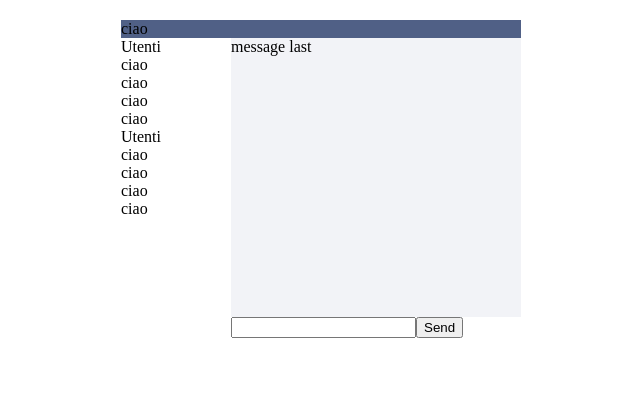
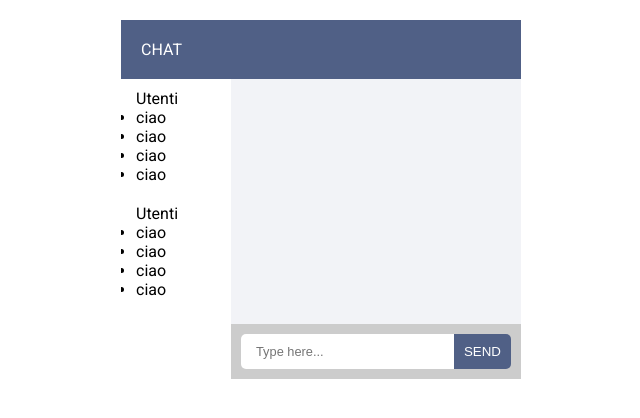
Before and after one commit to saxxi/redux-memo, a React app: page / in a window 1280 px wide. Shown: the top 418 px of the page, without its empty margins (319-959 px from the left). Built offline with nearby package versions, Linux system fonts and the light colour scheme.

Commit message:
Improve chat UX, autoscroll on messages

```diff
--- a/package.json
+++ b/package.json
@@ -36,6 +36,7 @@
     "react": "^16.6.3",
     "react-dom": "^16.6.3",
     "react-redux": "^6.0.0",
+    "react-scroll-to-bottom": "^1.3.1",
     "redux": "^4.0.1",
     "redux-saga": "^1.0.2",
     "styled-components": "^4.2.0"
--- a/src/components/App.css
+++ b/src/components/App.css
@@ -1,3 +1,5 @@
+@import url('https://fonts.googleapis.com/css?family=Roboto');
+
 html, body, div, span, applet, object, iframe,
 h1, h2, h3, h4, h5, h6, p, blockquote, pre,
 a, abbr, acronym, address, big, cite, code,
@@ -20,6 +22,7 @@ time, mark, audio, video {
 }
 
 html, body {
+  font-family: 'Roboto', sans-serif;
   height: 100%;
   margin: 0;
 }
--- a/src/components/chat/ChatApp.component.tsx
+++ b/src/components/chat/ChatApp.component.tsx
@@ -8,7 +8,7 @@ export const ChatAppComponent: React.FC = () => {
   return (
     <>
       <StyledWrapper>
-        <StyledHead>ciao</StyledHead>
+        <StyledHead>CHAT</StyledHead>
         <ChatWrapper>
           <RoomListerContainer />
           <MessageApp>
@@ -28,6 +28,8 @@ const StyledWrapper = styled.div`
 
 const StyledHead = styled.div`
   background: #506086;
+  padding: 20px;
+  color: #fff;
 `
 
 const ChatWrapper = styled.div`
--- a/src/components/chat/message-input/MessageInput.component.tsx
+++ b/src/components/chat/message-input/MessageInput.component.tsx
@@ -1,5 +1,6 @@
 import * as React from 'react';
 import { useState } from 'react';
+import styled from 'styled-components'
 
 interface Props {
   sendMessage: (message: string) => void;
@@ -16,14 +17,39 @@ export const MessageInputComponent: React.FC<Props> = (props: Props) => {
     setMsg(e.target.value);
   }
   return (
-    <form onSubmit={onSubmit}>
-      <input name="inpt-chat" type="text"
+    <StyledForm onSubmit={onSubmit}>
+      <StyledInput name="inpt-chat" type="text"
+        placeholder="Type here..."
         onChange={onChange}
         value={msg}
         />
-      <button
+      <StyledButton
         type="submit"
-      >Send</button>
-    </form>
+      >SEND</StyledButton>
+    </StyledForm>
   )
 }
+
+const StyledForm = styled.form`
+  padding: 10px 15px;
+  display: flex;
+  padding: 10px;
+  background: #ccc;
+
+`
+
+const StyledInput = styled.input`
+  flex: 1;
+  border: none;
+  border-radius: 5px 0px 0px 5px;
+  padding: 10px 15px;
+  font-size: 0.8em;
+`
+
+const StyledButton = styled.button`
+  border: none;
+  background: #506086;
+  color: #fff;
+  padding: 5px 10px;
+  border-radius: 0px 5px 5px 0px;
+`
--- a/src/components/chat/message-lister/MessageLister.component.tsx
+++ b/src/components/chat/message-lister/MessageLister.component.tsx
@@ -1,6 +1,8 @@
 import * as React from 'react';
+import styled from 'styled-components';
+import ScrollToBottom from 'react-scroll-to-bottom';
+
 import { Message } from '../../../redux/chat/messages/messages.types';
-import styled from 'styled-components';
 
 type Props = {
   messages: Message[]
@@ -11,12 +13,12 @@ export const MessageListerComponent: React.FC<Props> = ({messages = []}) => (
     {messages.map(message => (
       <div key={message.msg}>{message.msg}</div>
     ))}
-    <div>message last</div>
   </StyledMessageLister>
 )
 
-const StyledMessageLister = styled.div`
+const StyledMessageLister = styled(ScrollToBottom)`
   background: #f2f3f7;
   flex: 1;
   overflow: auto;
+  padding: 10px 15px;
 `
--- a/src/components/chat/room-lister/RoomLister.component.tsx
+++ b/src/components/chat/room-lister/RoomLister.component.tsx
@@ -4,7 +4,7 @@ import styled from 'styled-components';
 export const RoomListerComponent: React.FC = () => {
   return (
     <StyledRoomLister>
-      <div className="room-group">
+      <FormGroup>
         <h3>Utenti</h3>
         <ul>
           <li>ciao</li>
@@ -12,8 +12,8 @@ export const RoomListerComponent: React.FC = () => {
           <li>ciao</li>
           <li>ciao</li>
         </ul>
-      </div>
-      <div className="room-group">
+      </FormGroup>
+      <FormGroup>
         <h3>Utenti</h3>
         <ul>
           <li>ciao</li>
@@ -21,7 +21,7 @@ export const RoomListerComponent: React.FC = () => {
           <li>ciao</li>
           <li>ciao</li>
         </ul>
-      </div>
+      </FormGroup>
     </StyledRoomLister>
   );
 }
@@ -30,3 +30,7 @@ const StyledRoomLister = styled.div`
   overflow: auto;
   width: 100px;
 `
+
+const FormGroup = styled.div `
+  padding: 10px 15px;
+`
```
Also changed, not shown: 1 other file (tests, documents, lock files or other folders).
